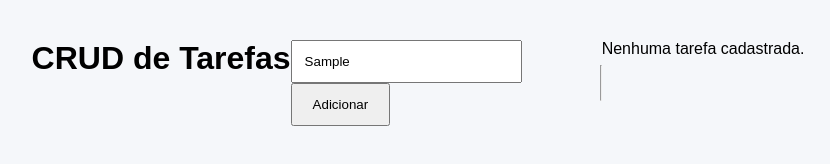
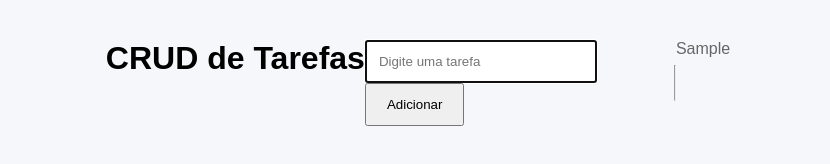
Before and after one commit to Patricia-Miscolcz/CRUD_TASK, a plain HTML site: page index.html in a window 1280 px wide. Both pictures are taken after typing "Sample" into the empty fields and a click on the button "Adicionar". Shown: the whole page, without its empty margins (222-1052 px from the left). Drawn offline with Linux system fonts and the light colour scheme.

Commit message:
feat: implementa cadastro de tarefas
Fixes #4

```diff
--- a/index.html
+++ b/index.html
@@ -20,6 +20,7 @@
 
         <input
             type="text"
+            id="tarefa"
             placeholder="Digite uma tarefa">
 
         <button>
--- a/script.js
+++ b/script.js
@@ -5,11 +5,27 @@ const inputTarefa = document.getElementById("tarefa");
 const botaoAdicionar = document.querySelector("button");
 
 // Área onde as tarefas serão exibidas
-const listaTarefas = document.getElementById("lista");
+const listaTarefas = document.getElementById("listaTarefas");
 
 // Evento de clique
 botaoAdicionar.addEventListener("click", () => {
+    const textoTarefa = inputTarefa.value.trim();
 
-    console.log("Botão foi clicado.");
+if (textoTarefa === "") {
+    alert("Digite uma tarefa.");
+    return;
+}
 
+// Remove a mensagem inicial
+if (listaTarefas.textContent.includes("Nenhuma tarefa")) {
+    listaTarefas.innerHTML = "";
+}
+
+const novaTarefa = document.createElement("p");
+novaTarefa.textContent = textoTarefa;
+
+listaTarefas.appendChild(novaTarefa);
+
+inputTarefa.value = "";
+inputTarefa.focus();
 });
```
